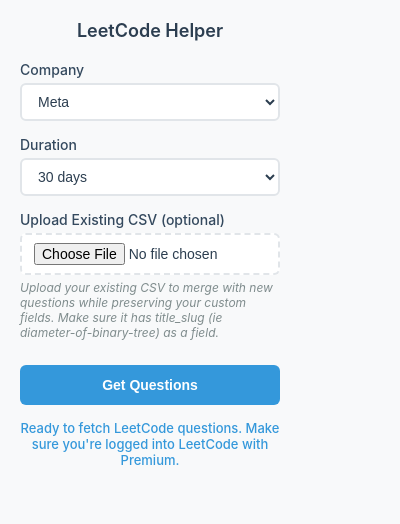
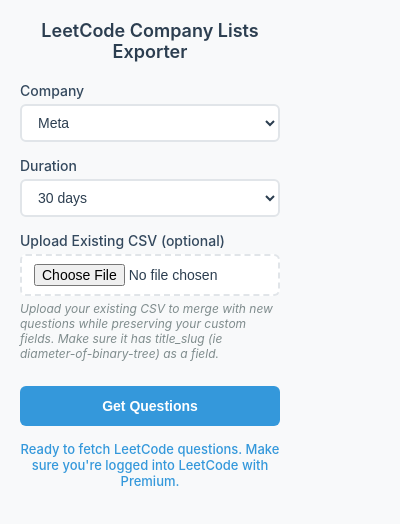
Before and after one commit to brillantewang/leetcode_company_lists_exporter, a browser extension: page dist/popup.html in a window 400 px wide. Drawn offline with Linux system fonts and the light colour scheme.

Commit message:
Update name in HTML

```diff
--- a/dist/popup.html
+++ b/dist/popup.html
@@ -3,12 +3,12 @@
 <head>
     <meta charset="UTF-8">
     <meta name="viewport" content="width=device-width, initial-scale=1.0">
-    <title>LeetCode Helper</title>
+    <title>LeetCode Company Lists Exporter</title>
     <link rel="stylesheet" href="popup.css">
 </head>
 <body>
     <div class="container">
-        <h1>LeetCode Helper</h1>
+        <h1>LeetCode Company Lists Exporter</h1>
 
         <div class="form-group">
             <label for="company">Company</label>
```
